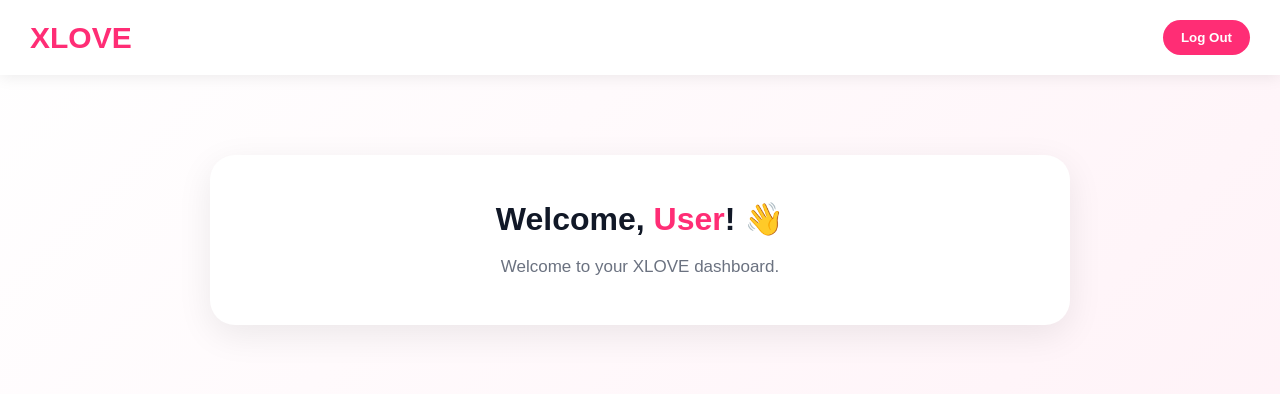
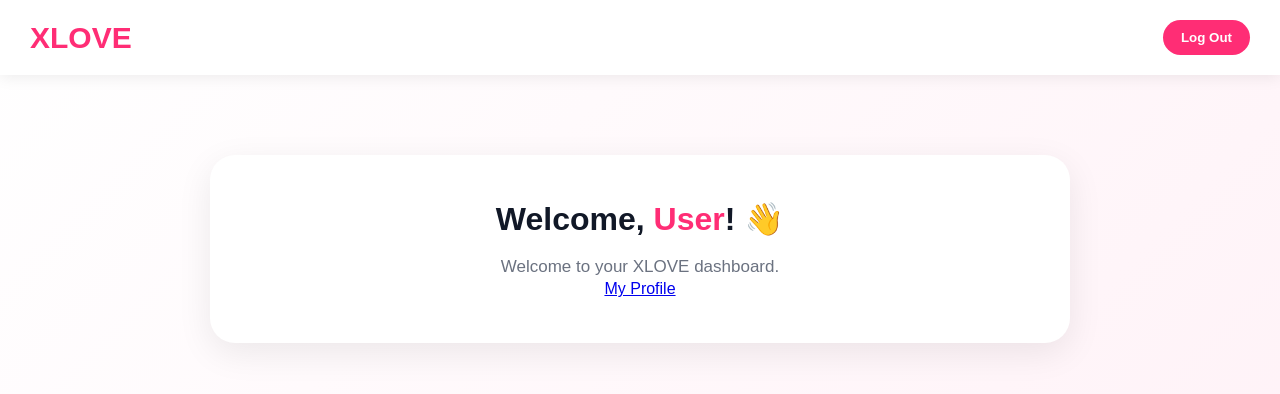
Before and after one commit to mutonipapias40-sys/XLOVE, a website: page dashboard.html in a window 1280 px wide. Drawn offline with Linux system fonts and the light colour scheme.

Commit message:
Add profile link to dashboard

```diff
--- a/dashboard.html
+++ b/dashboard.html
@@ -92,7 +92,10 @@
 
             <p>
                 Welcome to your XLOVE dashboard.
-            </p>
+            </p><a
+                 href="profile.html" class="profile-button">
+    My Profile
+</a>
         </div>
     </main>
 
```
